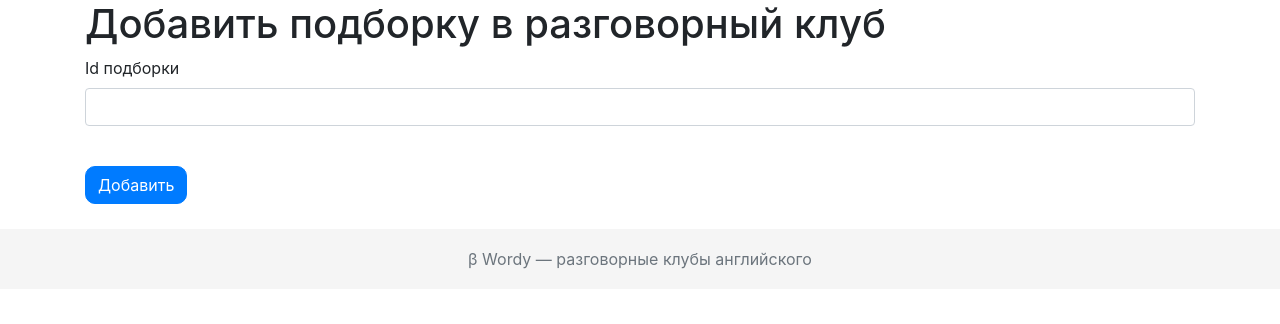
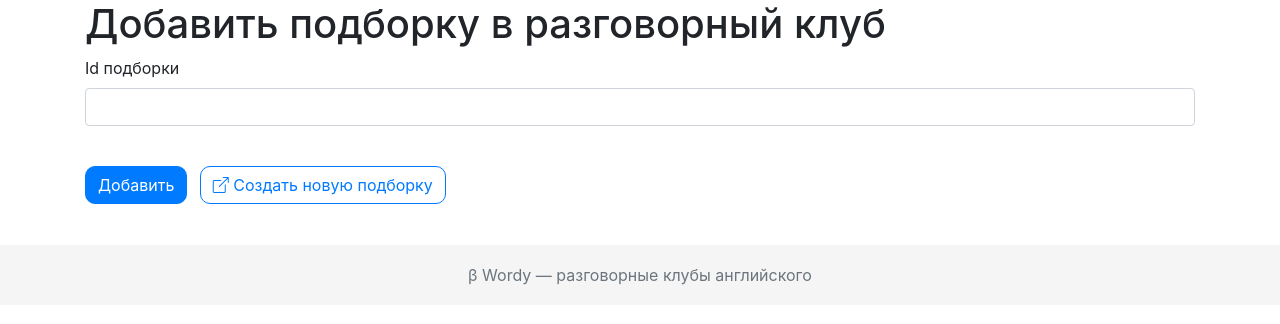
Before and after one commit to solodanil/WEB-Wordy, a Flask app: template templates/collection_club_form.html in a window 1280 px wide. Shown: the part 61-385 px from the top of the page. Run offline with Flask 2, Linux system fonts and the light colour scheme; the template is opened without the code that fills it: values that come from a table or form of the project are taken from there, others are empty; parts of the project's set-up code (start-up, migrations or seed data) failed here and were passed over; some libraries are stand-ins or nearby versions.

Commit message:
Починил создание клубов и подборок Добавил кнопку создания новой подборки

```diff
--- a/templates/collection_club_form.html
+++ b/templates/collection_club_form.html
@@ -14,6 +14,9 @@
         {% endfor %}
     </p>
     {{message}}
-    <p>{{ form.submit(type="submit", class="btn btn-primary") }}</p>
+    <ul class="list-inline">
+        <li class="list-inline-item"><p>{{ form.submit(type="submit", class="btn btn-primary") }}</p></li>
+        <li class="list-inline-item"><a class="btn btn-outline-primary" href="../../new_collection" target="_blank"><i class="bi bi-box-arrow-up-right"></i> Создать новую подборку</a></li>
+    </ul>
 </form>
 {% endblock %}
```
Also changed, not shown: tools.py (+9 -6 lines).
